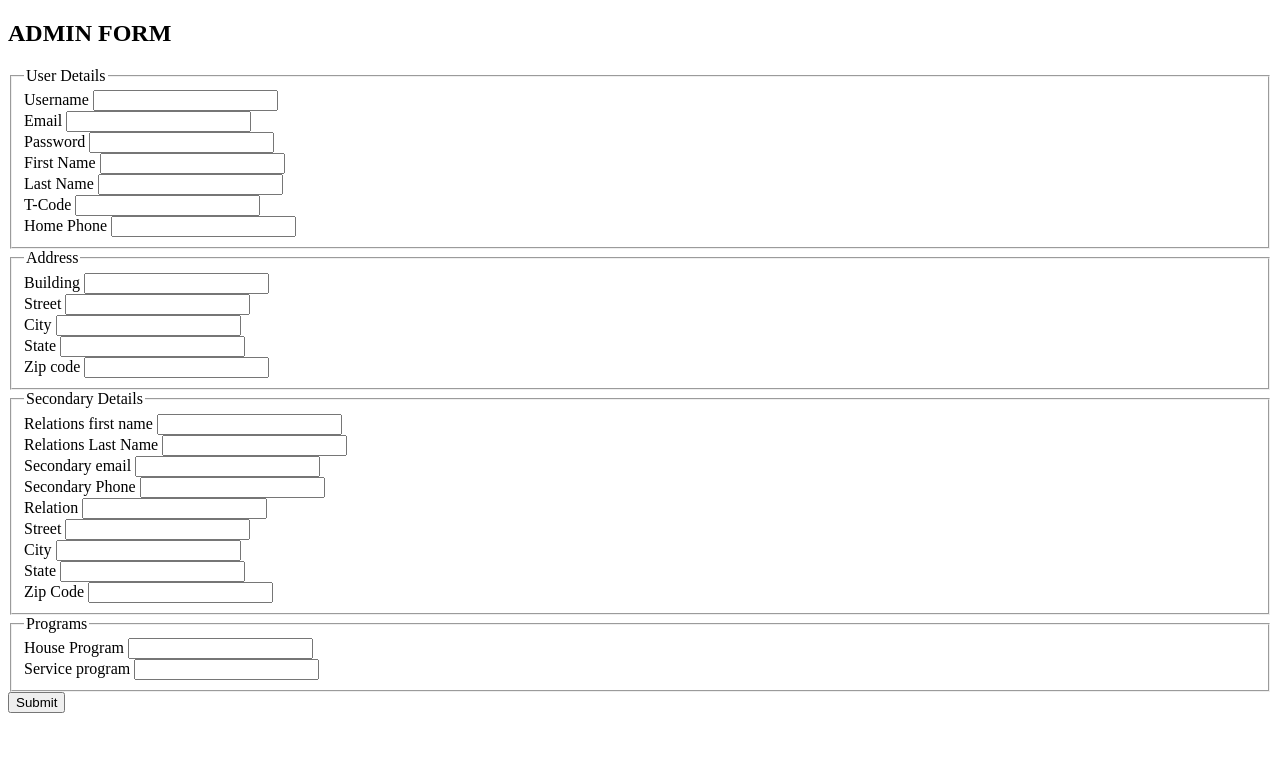
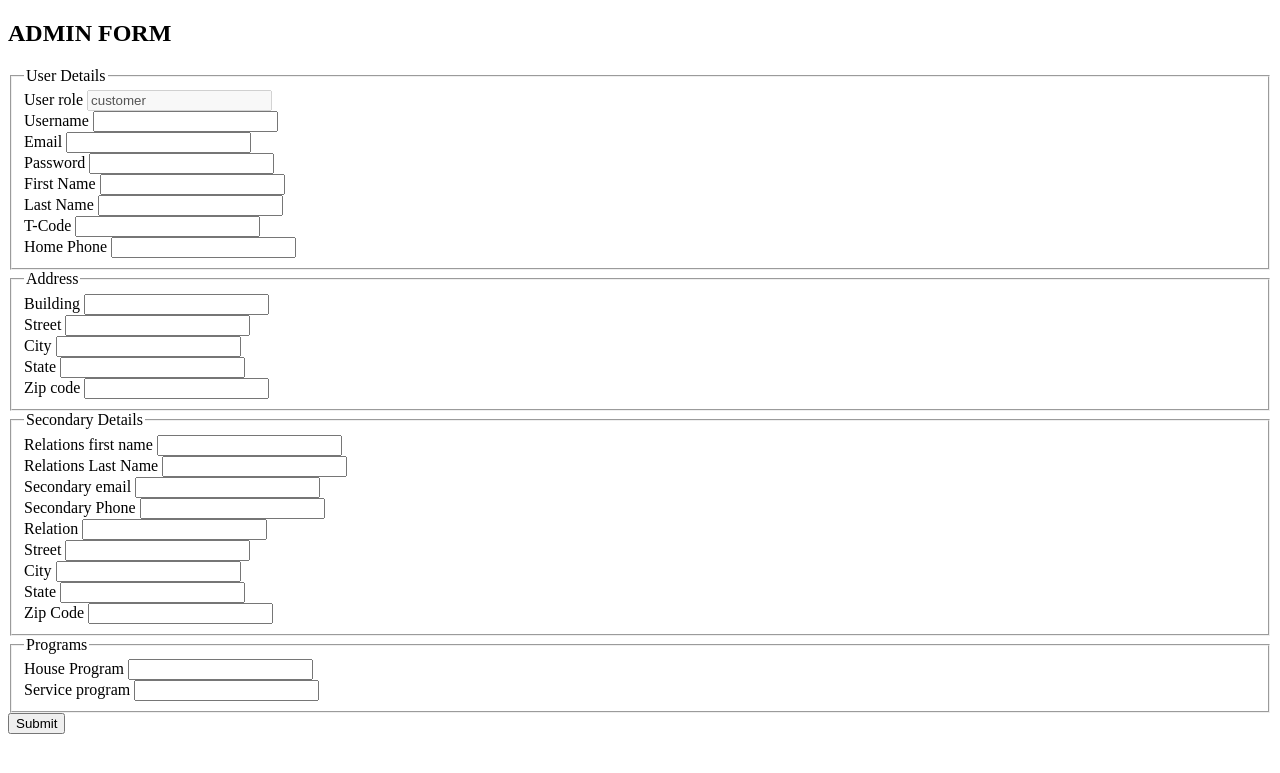
Before and after one commit to nuruddinwarsi/MiniProject, a PHP site: page /adminpage.php in a window 1280 px wide. Shown: the top 773 px of the page. Run offline with PHP 8.4, Linux system fonts and the light colour scheme; the visitor is signed in with stand-in values (Sample User, id 1).

Commit message:
Data entry and changed session variable

```diff
--- a/adminpage.php
+++ b/adminpage.php
@@ -1,7 +1,7 @@
 <?php
     session_start();
     require_once("connect.php");
-    if(!isset($_SESSION["uname"]) || $_SESSION["uname"]!="admin"){
+    if(!isset($_SESSION["role"]) || $_SESSION["role"]!="admin"){
         header("Location: index.php");
     }
 ?>
@@ -19,8 +19,8 @@
     <form action="<?php echo $_SERVER['PHP_SELF']?>" method="post">
         <fieldset>
             <legend>User Details</legend>
-            <!-- <label for="usr_role">User role</label>
-            <input type="text" name="usr_role" value="customer" disabled><br> -->
+            <label for="usr_role">User role</label>
+            <input type="text" name="usr_role" value="customer" disabled><br>
             <label for="uname">Username</label>
             <input type="text" name="uname"><br>
             <label for="email">Email</label>
@@ -88,7 +88,7 @@
         $uname = $_POST["uname"];
         $email = $_POST["email"];
         $pw = $_POST["pw"];
-        // $usr_role = $_POST["usr_role"];
+        $usr_role = $_POST["usr_role"];
         $fname = $_POST["fname"];
         $lname = $_POST["lname"];
         $tcode = $_POST["tcode"];
@@ -117,9 +117,12 @@
         //         '$street','$city','$usr_state','$zip','$sec_fname','$sec_lname','$sec_reln','$sec_street',
         //         '$sec_city','$sec_state','$sec_zip','$sec_email','$sec_phone','$house_prog','$service_prog')";
 
-        $sql = "INSERT INTO users(uname,email,pw,fname,lname,tcode,h_phone,building,street,city,usr_state,zip,
-                                sec_fname,sec_lname,sec_reln,sec_street,sec_city,sec_state,sec_zip,sec_email,
-                                sec_phone,house_prog,service_prog) VALUES()";
+        $sql = "INSERT INTO users(uname,email,pw,usr_role,fname,lname,tcode,h_phone,building,street,city,usr_state,
+                            zip,sec_fname,sec_lname,sec_reln,sec_street,sec_city,sec_state,sec_zip,sec_email,
+                            sec_phone,house_prog,service_prog) VALUES('$uname','$email','$pw','$usr_role',
+                            '$fname','$lname','$tcode','$h_phone','$building','$street','$city','$usr_state',
+                            '$zip','$sec_fname','$sec_lname','$sec_reln','$sec_street','$sec_city','$sec_state',
+                            '$sec_zip','$sec_email','$sec_phone','$house_prog','$service_prog')";
 
         $result = $mysqli->query($sql);
         if($result){
--- a/connect.php
+++ b/connect.php
@@ -1,5 +1,5 @@
 <?php
-    $mysqli = new mysqli("localhost","root","password","miniproject");
+    $mysqli = new mysqli("localhost","root","","miniproject");
 
     if($mysqli->connect_error){
         die("ERROR: ".$mysqli->connect_error);
--- a/login.php
+++ b/login.php
@@ -35,16 +35,16 @@
 
         $row = $result->fetch_assoc();
 
-        if(isset($row)){
+        if($row){
             if(password_verify($pw,$row['pw'])){
                 // echo "LOGIN SUCCESSFULL";
                 if($row['usr_role']=="admin"){
                     // echo "ADMIN";
-                    $_SESSION["uname"]=$uname;
+                    $_SESSION["role"]=$row['usr_role'];
                     header("Location: adminpage.php");
                 }else{
                     // echo "CUSTOMER";
-                    $_SESSION["uname"] = $uname;
+                    $_SESSION["role"] = $row['usr_role'];
                     header("Location: dashboard.php");
                 }
             }else{
```
